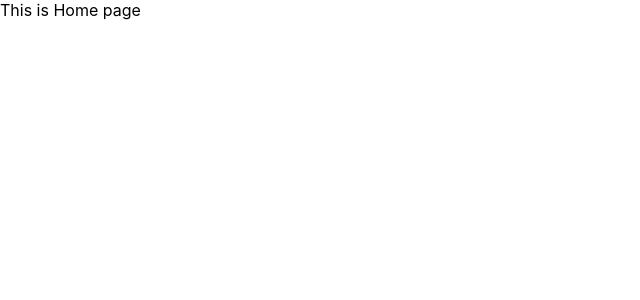
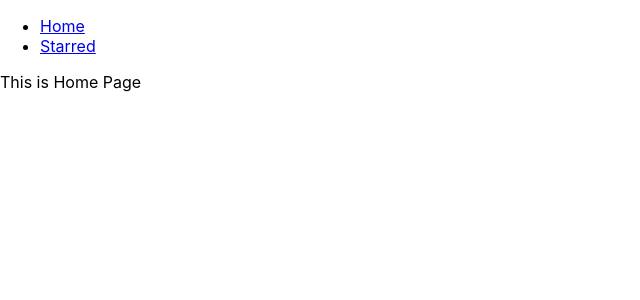
Before and after one commit to PriytoshSingh/box-office, a React (Create React App) app: page / in a window 1280 px wide. Shown: the top 300 px of the page, without its empty margins (0-640 px from the left). Built offline with nearby package versions, Linux system fonts and the light colour scheme.

Commit message:
added navbar and create pages components

```diff
--- a/src/App.js
+++ b/src/App.js
@@ -1,19 +1,27 @@
 import React from 'react';
 import { Switch, Route } from 'react-router-dom';
+import Navs from './components/Navs';
+import Home from './pages/Home';
+import Starred from './pages/Starred';
 
 function App() {
   return (
+    <div>
+      <Navs />
       <Switch>
         <Route exact path="/">
-        This is Home page
+          <Home />
         </Route>
 
         <Route exact path="/starred">
-        This is Starred
+          <Starred />
         </Route>
 
-      <Route>This is 404 page.</Route>
+        <Route>
+          <div>NOT FOUND..</div>
+        </Route>
       </Switch>
+    </div>
   );
 }
 
--- /dev/null
+++ b/src/components/Navs.js
@@ -0,0 +1,23 @@
+import React from 'react';
+import { Link } from 'react-router-dom';
+
+const LINKS = [
+  { to: '/', text: 'Home' },
+  { to: '/starred', text: 'Starred' },
+];
+
+const nav = () => {
+  return (
+    <div>
+      <ul>
+        {LINKS.map(item => (
+          <li key={item.to}>
+            <Link to={item.to}>{item.text}</Link>
+          </li>
+        ))}
+      </ul>
+    </div>
+  );
+};
+
+export default nav;
--- /dev/null
+++ b/src/pages/Home.js
@@ -0,0 +1,7 @@
+import React from 'react';
+
+const Home = () => {
+  return <div>This is Home Page</div>;
+};
+
+export default Home;
--- /dev/null
+++ b/src/pages/Starred.js
@@ -0,0 +1,7 @@
+import React from 'react';
+
+const Starred = () => {
+  return <div>This is Starred Page</div>;
+};
+
+export default Starred;
```
Lines whose indentation alone changed are shown as unchanged.
